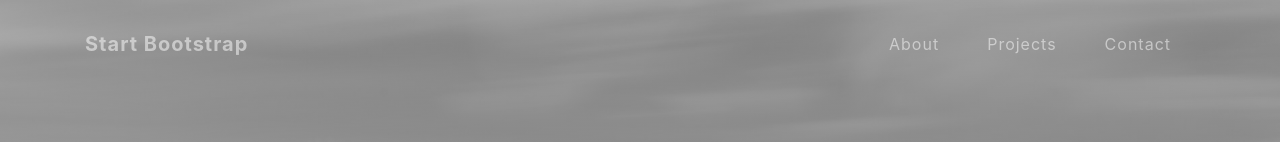
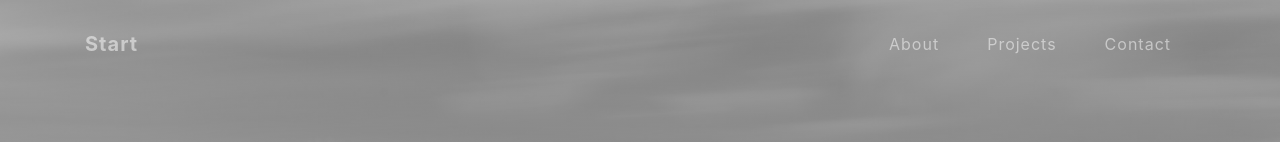
Before and after one commit to chall29/chall29.github.io, a website with bundled scripts: page index.html in a window 1280 px wide. Shown: the top 142 px of the page. Built offline with nearby package versions, Linux system fonts and the light colour scheme.

Commit message:
new name

```diff
--- a/index.html
+++ b/index.html
@@ -28,7 +28,7 @@
   <!-- Navigation -->
   <nav class="navbar navbar-expand-lg navbar-light fixed-top" id="mainNav">
     <div class="container">
-      <a class="navbar-brand js-scroll-trigger" href="#page-top">Start Bootstrap</a>
+      <a class="navbar-brand js-scroll-trigger" href="#page-top">Start</a>
       <button class="navbar-toggler navbar-toggler-right" type="button" data-toggle="collapse" data-target="#navbarResponsive" aria-controls="navbarResponsive" aria-expanded="false" aria-label="Toggle navigation">
         Menu
         <i class="fas fa-bars"></i>
```
